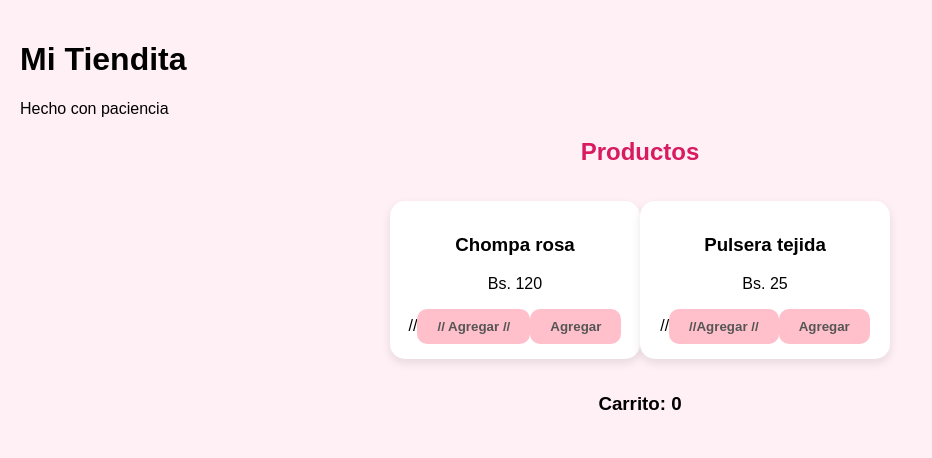
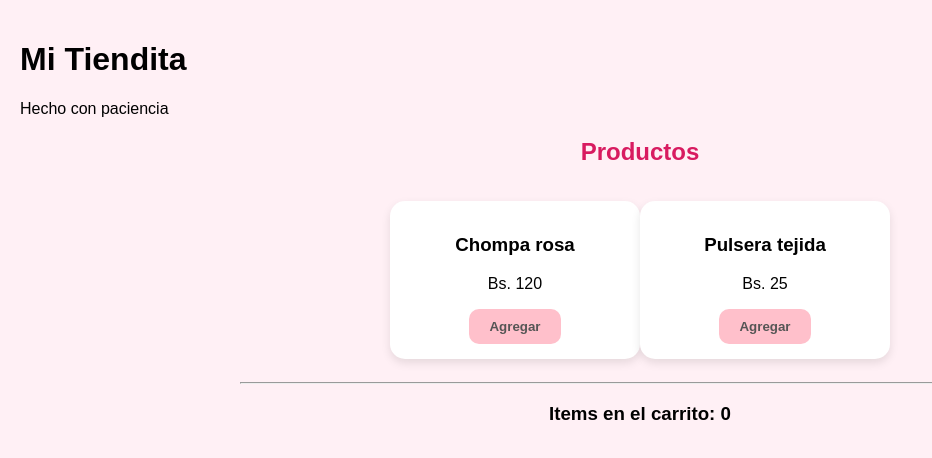
Before and after one commit to AmanJessi/codespaces-react, a React (Vite) app: page / in a window 1280 px wide. Shown: the top 458 px of the page, without its empty margins (0-932 px from the left). Built offline with nearby package versions, Linux system fonts and the light colour scheme.

Commit message:
Update Productos.jsx

```diff
--- a/src/Tiendita/Productos.jsx
+++ b/src/Tiendita/Productos.jsx
@@ -1,8 +1,13 @@
-import { useState } from 'react';
+import { useState } from 'react'; // 'import' con minúscula
 import './Productos.css';
 
 function Productos() {
   const [carrito, setCarrito] = useState(0);
+
+  // Función genérica para evitar repetir código
+  const agregarAlCarrito = () => {
+    setCarrito(prev => prev + 1);
+  };
 
   return (
     <div className="container">
@@ -11,26 +16,21 @@ function Productos() {
       <div className="card">
         <h3>Chompa rosa</h3>
         <p>Bs. 120</p>
-        //<button onClick={() => setCarrito(carrito + 1)}>
-        //  Agregar
-        //</button>
-        <button onClick={() => setCarrito(prevCarrito => prevCarrito + 1)}>
-  Agregar
-</button>
+        <button onClick={agregarAlCarrito}>
+          Agregar
+        </button>
       </div>
 
       <div className="card">
         <h3>Pulsera tejida</h3>
         <p>Bs. 25</p>
-       //<button onClick={() => setCarrito(carrito + 1)}>
-       //Agregar
-       // </button>
-         <button onClick={() => setCarrito(prevCarrito => prevCarrito + 1)}>
-  Agregar
-</button>
+        <button onClick={agregarAlCarrito}>
+          Agregar
+        </button>
       </div>
 
-      <h3>Carrito: {carrito}</h3>
+      <hr />
+      <h3>Items en el carrito: {carrito}</h3>
     </div>
   );
 }
```
